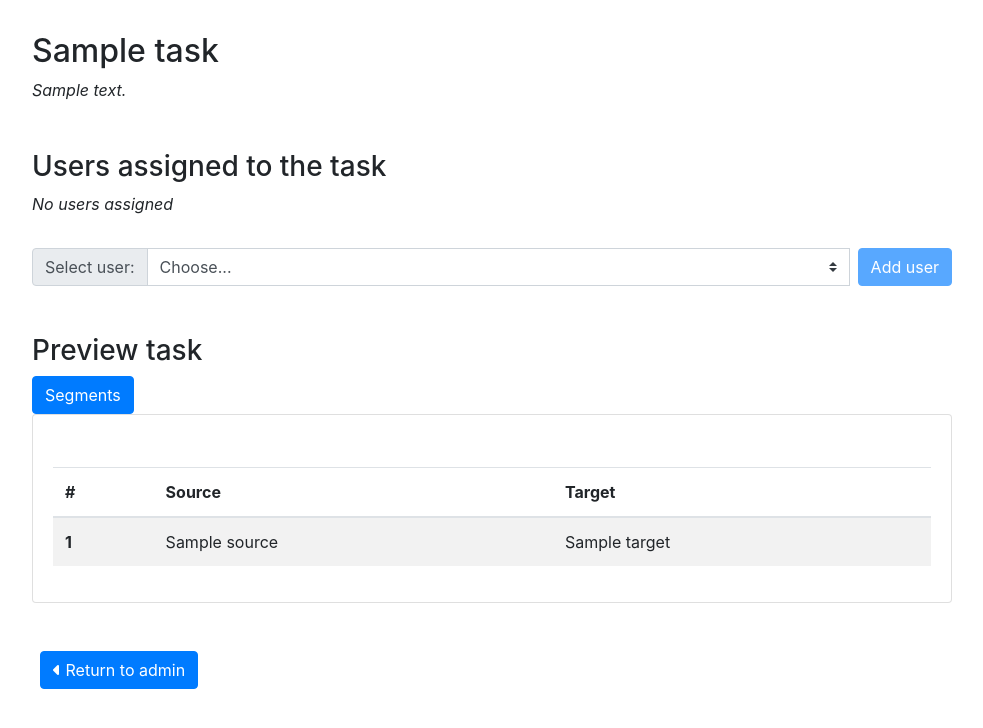
After one commit to dinel/Matric-Annotator, a Symfony app: template templates/admin/task/edit.html.twig in a window 1280 px wide, after a click on "Segments". The commit adds this page. Shown: the top 728 px of the page, without its empty margins (148-1131 px from the left). Run offline with Twig, Linux system fonts and the light colour scheme; the template is opened without the code that fills it: most values are stand-ins (such as "Sample title", 1, 10 or a date in 2020); some libraries are stand-ins or nearby versions.

Commit message:
Added management of tasks

```diff
--- /dev/null
+++ b/public/js/admin-edit.js
@@ -0,0 +1,32 @@
+$(document).ready(function() {
+    $('#users-to-add').on('click', '#btn-add-user', function () {
+        const selected = $('#add-user').val();
+        $.ajax({
+            type: "POST",
+            url: '/admin/add-user-to-task/' + currentTask + "/" + selected,
+            success: function (data) {
+                $('#info-users').html(data.htmlForUsers);
+                $('#users-to-add').html(data.usersToAdd);
+            }
+        })
+    });
+
+    $('#info-users').on('click', '.delete-button', function (){
+        const selected = $(this).data('id');
+        const name = $(this).data('name');
+        if(confirm("Are you sure you want to remove " + name + " from the task?")) {
+            $.ajax({
+                type: "POST",
+                url: '/admin/remove-user-from-task/' + selected,
+                success: function (data) {
+                    $('#info-users').html(data.htmlForUsers);
+                    $('#users-to-add').html(data.usersToAdd);
+                }
+            })
+        }
+    });
+
+    $('#users-to-add').on('change', '#add-user', function () {
+        $('#btn-add-user').prop('disabled', false);
+    });
+});
--- a/templates/admin/index.html.twig
+++ b/templates/admin/index.html.twig
@@ -31,7 +31,7 @@
                     <td>
                         <a href="{{ path('edit-task', {'id': task.id}) }}"><i class="fas fa-eye"></i></a>
                         {% if usersPerTask[task.id] is empty %}
-                            <i class="far fa-trash-alt text-danger"></i>
+                            <i class="left-margin-1em far fa-trash-alt text-danger"></i>
                         {% endif %}
                     </td>
                 </tr>
--- /dev/null
+++ b/templates/admin/task/edit.html.twig
@@ -0,0 +1,67 @@
+{# /admin/task/edit.html.twig #}
+
+{% extends 'base.html.twig' %}
+
+{% block title %}Edit task{% endblock %}
+
+{% block body %}
+
+<div class="row vspace2 justify-content-md-center">
+    <div class="col-md-10">
+        <h2>{{ task.title }}</h2>
+        <div><em>{{ task.description }}</em></div>
+
+        <div class="vspace3">
+            <h3>Users assigned to the task</h3>
+            <div id="info-users">{% include 'admin/task/list_users.html.twig' %}</div>
+            <div id="users-to-add">
+                {%  include 'admin/task/select_user_to_add.html.twig' %}
+            </div>
+        </div>
+
+        <div class="vspace3">
+            <h3>Preview task</h3>
+            <button class="btn btn-primary" type="button" data-toggle="collapse" data-target="#collapseSegments">
+                Segments
+            </button>
+
+            <div class="collapse" id="collapseSegments">
+                <div class="card card-body">
+                    <table class="table table-striped vspace2">
+                        <thead>
+                        <tr>
+                            <th scope="col">#</th>
+                            <th scope="col">Source</th>
+                            <th scope="col">Target</th>
+                        </tr>
+                        </thead>
+                        <tbody>
+                        {% for pair in task.segments %}
+                            <tr>
+                                <th scope="row">{{ loop.index }}</th>
+                                <td>{{ pair.source  }}</td>
+                                <td>{{ pair.target  }}</td>
+                            </tr>
+                        {% endfor %}
+                        </tbody>
+                    </table>
+                </div>
+            </div>
+        </div>
+
+        <div class="vspace3">
+            <a href="{{ path('home-admin') }}"><button type="button" class="left-margin-1em btn btn-primary" id="btn-add-user">
+                    <i class="fas fa-caret-left"></i> Return to admin</button>
+            </a>
+        </div>
+    </div>
+</div>
+{% endblock %}
+
+{% block javascripts %}
+    {{ parent() }}
+    <script>
+        var currentTask = {{ task.id }};
+    </script>
+    <script src="{{ asset('js/admin-edit.js') }}"></script>
+{% endblock %}
--- /dev/null
+++ b/templates/admin/task/list_users.html.twig
@@ -0,0 +1,26 @@
+{% if taskForUsers is empty %}
+    <em>No users assigned</em>
+{% else %}
+    <table class="table table-striped vspace2">
+        <thead>
+        <tr>
+            <th scope="col">#</th>
+            <th scope="col">User name</th>
+            <th scope="col">Progress</th>
+            <th scope="col" class="text-right">Actions</th>
+        </tr>
+        </thead>
+        <tbody>
+        {% for t4u in taskForUsers %}
+            <tr>
+                <th scope="row">{{ loop.index }}</th>
+                <td>{{ t4u.user.email  }}</td>
+                <td>{{ infoTasks[t4u.id][0] }}/{{ infoTasks[t4u.id][1] }}</td>
+                <td class="text-right">
+                    <i class="delete-button left-margin-1em far fa-trash-alt text-danger" data-id="{{ t4u.id }}" data-name="{{ t4u.user.email }}"></i>
+                </td>
+            </tr>
+        {% endfor %}
+        </tbody>
+    </table>
+{% endif %}
--- /dev/null
+++ b/templates/admin/task/select_user_to_add.html.twig
@@ -0,0 +1,12 @@
+<div class="input-group mb-3 vspace2">
+    <div class="input-group-prepend">
+        <label class="input-group-text" for="add-user">Select user:</label>
+    </div>
+    <select class="custom-select" id="add-user">
+        <option selected disabled>Choose...</option>
+        {% for user in usersAvailable %}
+            <option value="{{ user.id }}">{{ user.email }}</option>
+        {% endfor %}
+    </select>
+    <button type="button" class="left-margin-1em btn btn-primary" id="btn-add-user" disabled>Add user</button>
+</div>
```
Also changed, not shown: src/Controller/AdminController.php (added, +34 -0 lines), src/Controller/ImportTaskController.php (+132 -0 lines).
